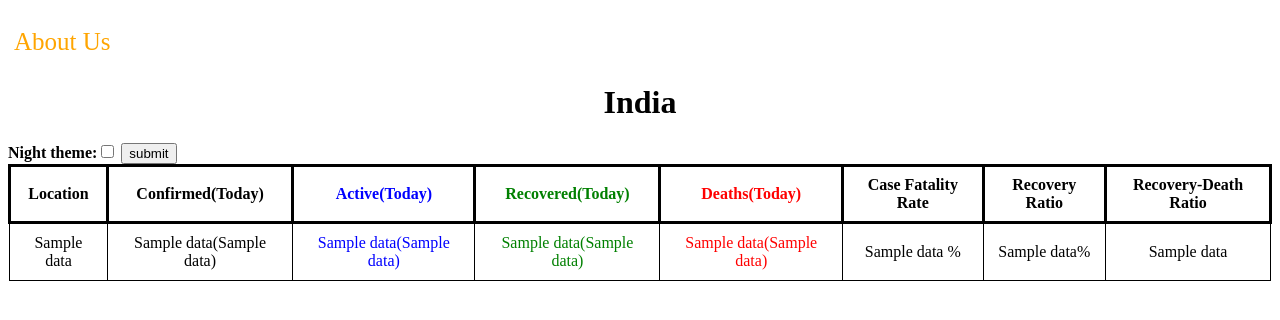
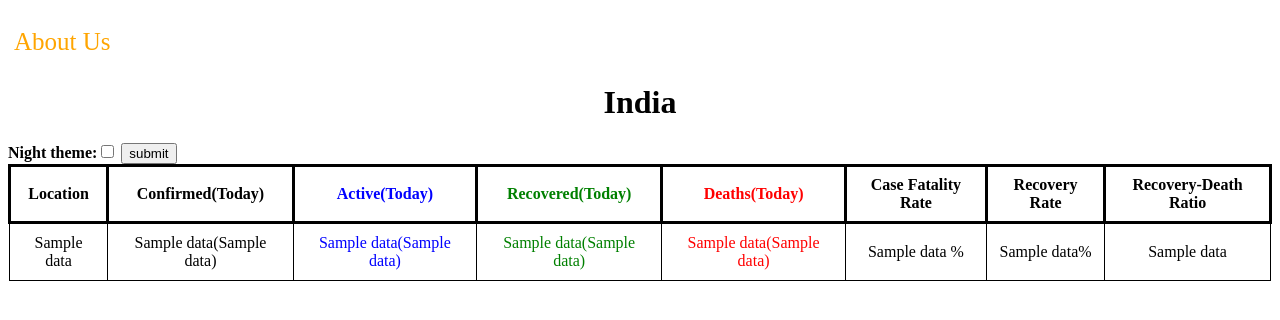
Before and after one commit to anonshubh/covid19-india, a Django app: template templates/index-dark.html in a window 1280 px wide. Shown: the top 320 px of the page. Run offline with Django 3.2, Linux system fonts and the light colour scheme; tables that the repository leaves empty hold one stand-in row (values such as "Sample post"); the template is opened without the code that fills it: values that come from a table or form of the project are taken from there, most other values are stand-ins (such as "Sample title", 1, 10 or a date in 2020).

Commit message:
Updated UI

```diff
--- a/templates/index-dark.html
+++ b/templates/index-dark.html
@@ -32,7 +32,7 @@
             <th class='recovered'>Recovered(Today)</th>
             <th class='death'>Deaths(Today)</th>
             <th>Case Fatality Rate</th>
-            <th>Recovery Ratio</th>
+            <th>Recovery Rate</th>
             <th>Recovery-Death Ratio</th>
         </thead>
         <tbody>
```
